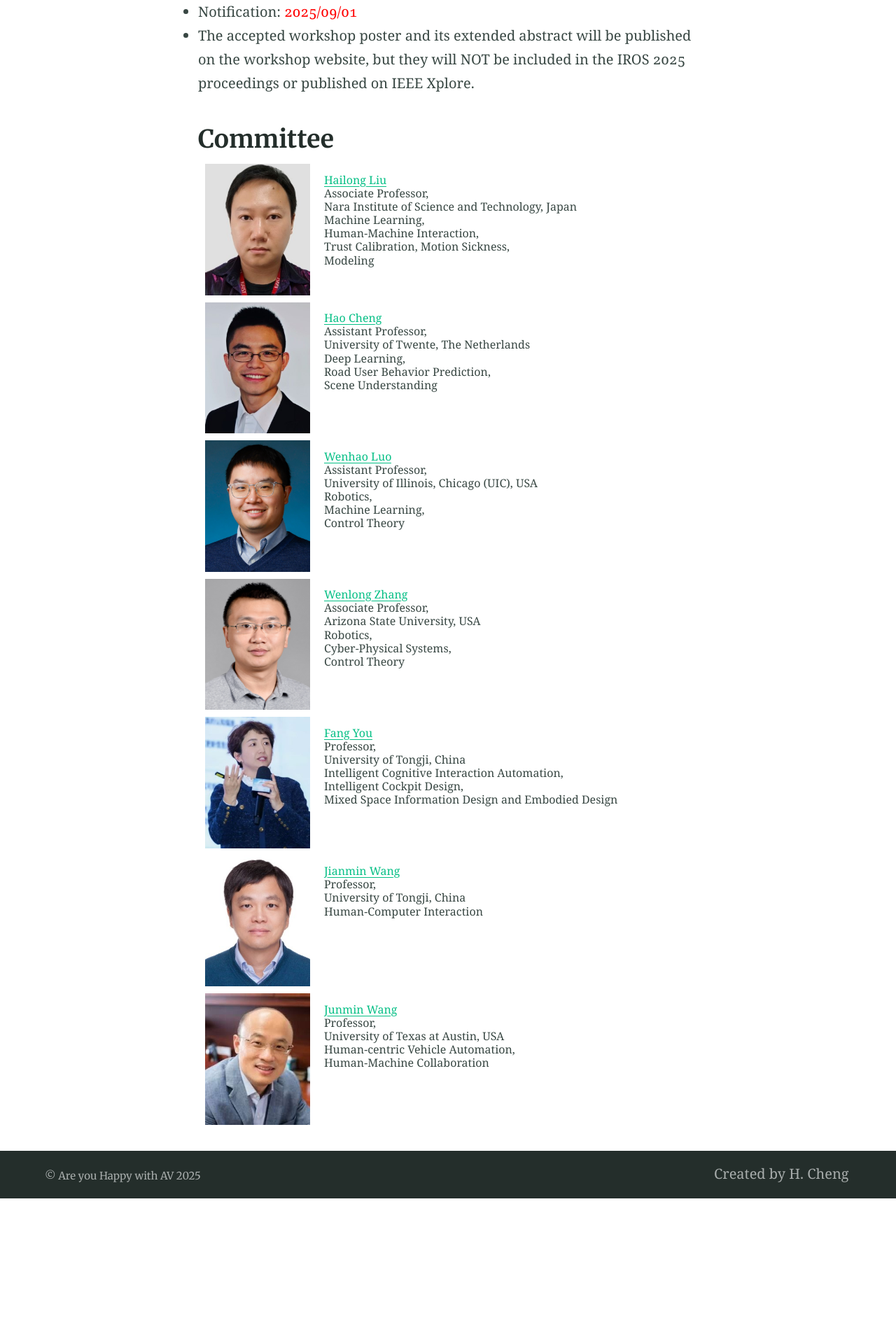
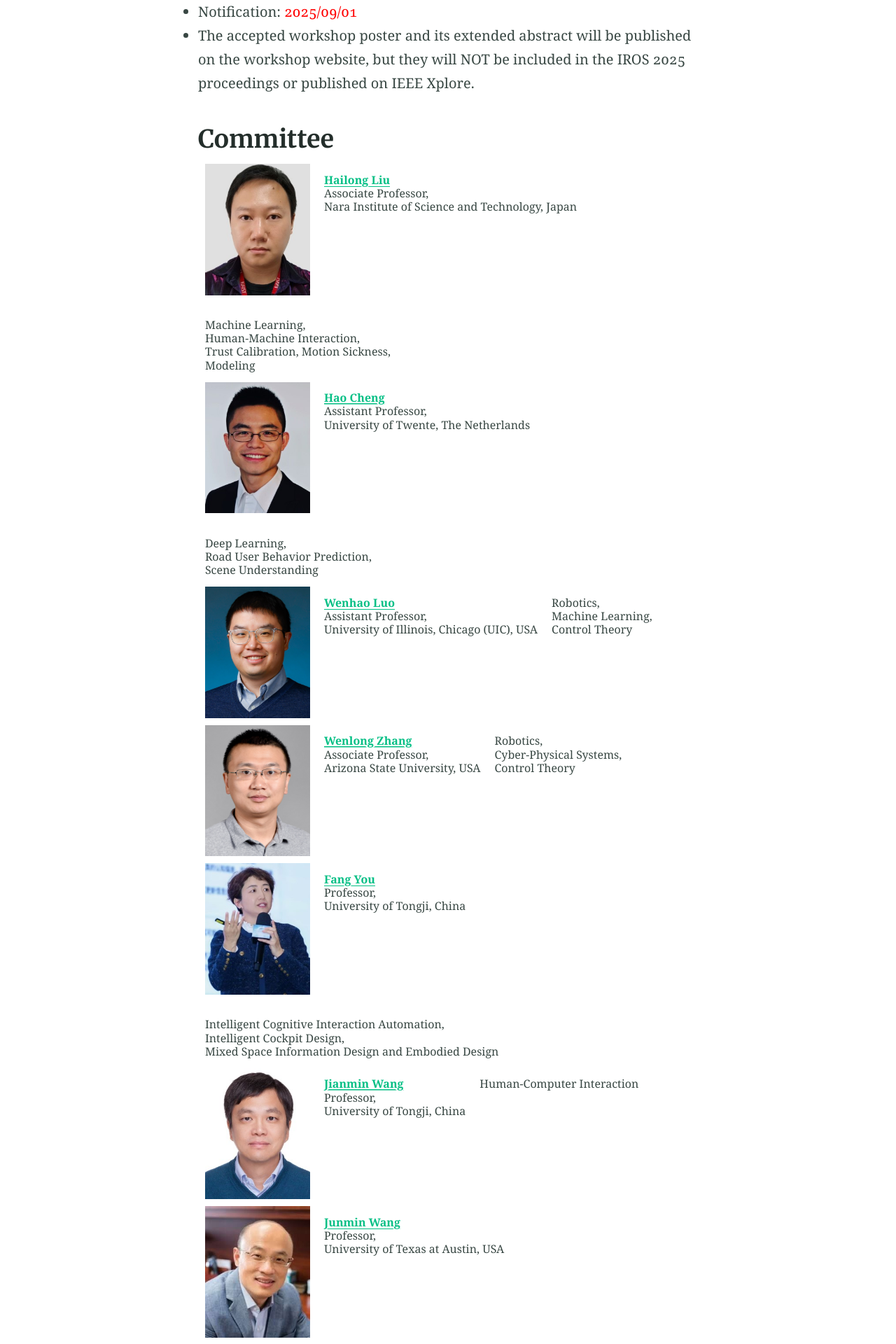
Before and after one commit to Are-You-Happy-with-AV/are-you-happy-with-av.github.io, a Jekyll site: the page built from index.md, in a window 1280 px wide. Shown: the part 2738-4658 px from the top of the page at 70% size. Built offline with Jekyll 4.4.1, drawn with Linux system fonts in a browser that asks for light colours; before the commit the page ends 4450 px from its top, so only the background shows below that.

Commit message:
Update index.md

```diff
--- a/index.md
+++ b/index.md
@@ -50,42 +50,42 @@ The prospect of wide-scale development of automated vehicles (AVs) is due to adv
 ## Committee
 <div style="display: flex; align-items: flex-start; margin: 10px;gap: 20px; flex-wrap: wrap;">
 <img src="/assets/committee/Hailong liu.jpg" alt="Hailong Liu" style="width: 150px; height: auto; object-fit: cover; display: block;">
-    <p style="font-size: 16px; text-align: left; line-height: 1.2; margin: 4px 0; word-wrap: break-word;"><a href="https://www.researchgate.net/profile/Hailong_Liu9">Hailong Liu</a><br> Associate Professor,<br> Nara Institute of Science and Technology, Japan<br>
-    Machine Learning,<br> Human-Machine Interaction,<br> Trust Calibration, Motion Sickness,<br> Modeling</p>
+    <p style="font-size: 16px; text-align: left; line-height: 1.2; margin: 4px 0; word-wrap: break-word;"><a href="https://www.researchgate.net/profile/Hailong_Liu9"><strong>Hailong Liu</strong></a><br> Associate Professor,<br> Nara Institute of Science and Technology, Japan</p>
+     <p style="font-size: 16px; text-align: left; line-height: 1.2; margin: 4px 0; word-wrap: break-word;">Machine Learning,<br> Human-Machine Interaction,<br> Trust Calibration, Motion Sickness,<br> Modeling</p>
 </div>
 
 <div style="display: flex; align-items: flex-start; margin: 10px; gap: 20px; flex-wrap: wrap;">
     <img src="/assets/committee/Hao Cheng.jpg" alt="Hao Cheng" style="width: 150px; height: auto; object-fit: cover; display: block;">
-    <p style="font-size: 16px; text-align: left; line-height: 1.2; margin: 4px 0; word-wrap: break-word;"><a href="https://sites.google.com/view/hao-cheng/home">Hao Cheng</a><br> Assistant Professor,<br> University of Twente, The Netherlands<br>
-    Deep Learning,<br> Road User Behavior Prediction,<br> Scene Understanding</p>
+    <p style="font-size: 16px; text-align: left; line-height: 1.2; margin: 4px 0; word-wrap: break-word;"><a href="https://sites.google.com/view/hao-cheng/home"><strong>Hao Cheng</strong></a><br> Assistant Professor,<br> University of Twente, The Netherlands</p>
+     <p style="font-size: 16px; text-align: left; line-height: 1.2; margin: 4px 0; word-wrap: break-word;">Deep Learning,<br> Road User Behavior Prediction,<br> Scene Understanding</p>
   </div>
 
 <div style="display: flex; align-items: flex-start; margin: 10px; gap: 20px; flex-wrap: wrap;">
     <img src="/assets/committee/Wenhao Luo.png" alt="Wenhao Luo" style="width: 150px; height: auto; object-fit: cover; display: block;">
-    <p style="font-size: 16px; text-align: left; line-height: 1.2; margin: 4px 0; word-wrap: break-word;"><a href="https://www.cs.uic.edu/~wenhao/">Wenhao Luo</a><br> Assistant Professor,<br> University of Illinois, Chicago (UIC), USA<br>
-    Robotics,<br> Machine Learning,<br> Control Theory</p>
+    <p style="font-size: 16px; text-align: left; line-height: 1.2; margin: 4px 0; word-wrap: break-word;"><a href="https://www.cs.uic.edu/~wenhao/"><strong>Wenhao Luo</strong></a><br> Assistant Professor,<br> University of Illinois, Chicago (UIC), USA</p>
+    <p style="font-size: 16px; text-align: left; line-height: 1.2; margin: 4px 0; word-wrap: break-word;"> Robotics,<br> Machine Learning,<br> Control Theory</p>
   </div>
 
   <div style="display: flex; align-items: flex-start; margin: 10px; gap: 20px; flex-wrap: wrap;">
     <img src="/assets/committee/Wenlong Zhang.png" alt="Wenlong Zhang" style="width: 150px; height: auto; object-fit: cover; display: block;">
-    <p style="font-size: 16px; text-align: left; line-height: 1.2; margin: 4px 0; word-wrap: break-word;"><a href="https://home.riselab.info/team/">Wenlong Zhang</a><br> Associate Professor,<br> Arizona State University, USA<br>
-    Robotics,<br> Cyber-Physical Systems,<br> Control Theory</p>
+    <p style="font-size: 16px; text-align: left; line-height: 1.2; margin: 4px 0; word-wrap: break-word;"><a href="https://home.riselab.info/team/"><strong>Wenlong Zhang</strong></a><br> Associate Professor,<br> Arizona State University, USA</p>
+     <p style="font-size: 16px; text-align: left; line-height: 1.2; margin: 4px 0; word-wrap: break-word;">Robotics,<br> Cyber-Physical Systems,<br> Control Theory</p>
   </div>
 
   <div style="display: flex; align-items: flex-start; margin: 10px; gap: 20px; flex-wrap: wrap;">
     <img src="/assets/committee/Fang You.jpg" alt="Fang You" style="width: 150px; height: auto; object-fit: cover;display: block;">
-    <p style="font-size: 16px; text-align: left; line-height: 1.2; margin: 4px 0; word-wrap: break-word;"><a href="https://tjdi.tongji.edu.cn/TeacherDetail.do?id=4236&lang=en">Fang You</a><br> Professor,<br> University of Tongji, China<br>
-    Intelligent Cognitive Interaction Automation,<br> Intelligent Cockpit Design,<br> Mixed Space Information Design and Embodied Design</p>
+    <p style="font-size: 16px; text-align: left; line-height: 1.2; margin: 4px 0; word-wrap: break-word;"><a href="https://tjdi.tongji.edu.cn/TeacherDetail.do?id=4236&lang=en"><strong>Fang You</strong></a><br> Professor,<br> University of Tongji, China</p>
+     <p style="font-size: 16px; text-align: left; line-height: 1.2; margin: 4px 0; word-wrap: break-word;">Intelligent Cognitive Interaction Automation,<br> Intelligent Cockpit Design,<br> Mixed Space Information Design and Embodied Design</p>
   </div>
 
   <div style="display: flex; align-items: flex-start; margin: 10px; gap: 20px; flex-wrap: wrap;">
     <img src="/assets/committee/Jianmin Wang.jpg" alt="Jianmin Wang" style="width: 150px; height: auto; object-fit: cover;display: block;">
-    <p style="font-size: 16px; text-align: left; line-height: 1.2; margin: 4px 0; word-wrap: break-word;"><a href="https://am.tongji.edu.cn/info/1397/1842.htm">Jianmin Wang</a><br> Professor,<br> University of Tongji, China<br>
-    Human-Computer Interaction</p>
+    <p style="font-size: 16px; text-align: left; line-height: 1.2; margin: 4px 0; word-wrap: break-word;"><a href="https://am.tongji.edu.cn/info/1397/1842.htm"><strong>Jianmin Wang</strong></a><br> Professor,<br> University of Tongji, China</p>
+    <p style="font-size: 16px; text-align: left; line-height: 1.2; margin: 4px 0; word-wrap: break-word;"> Human-Computer Interaction</p>
   </div>
 
  <div style="display: flex; align-items: flex-start; margin: 10px; gap: 20px; flex-wrap: wrap;">
     <img src="/assets/committee/Junmin Wang.jpg" alt="Junmin Wang" style="width: 150px; height: auto; object-fit: cover;display: block;">
-    <p style="font-size: 16px; text-align: left; line-height: 1.2; margin: 4px 0; word-wrap: break-word;"><a href="https://sites.utexas.edu/jwang/">Junmin Wang</a><br> Professor,<br> University of Texas at Austin, USA<br>
-    Human-centric Vehicle Automation,<br> Human-Machine Collaboration</p>
+    <p style="font-size: 16px; text-align: left; line-height: 1.2; margin: 4px 0; word-wrap: break-word;"><a href="https://sites.utexas.edu/jwang/"><strong>Junmin Wang</strong></a><br> Professor,<br> University of Texas at Austin, USA</p>
+     <p style="font-size: 16px; text-align: left; line-height: 1.2; margin: 4px 0; word-wrap: break-word;">Human-centric Vehicle Automation,<br> Human-Machine Collaboration</p>
   </div>
```
